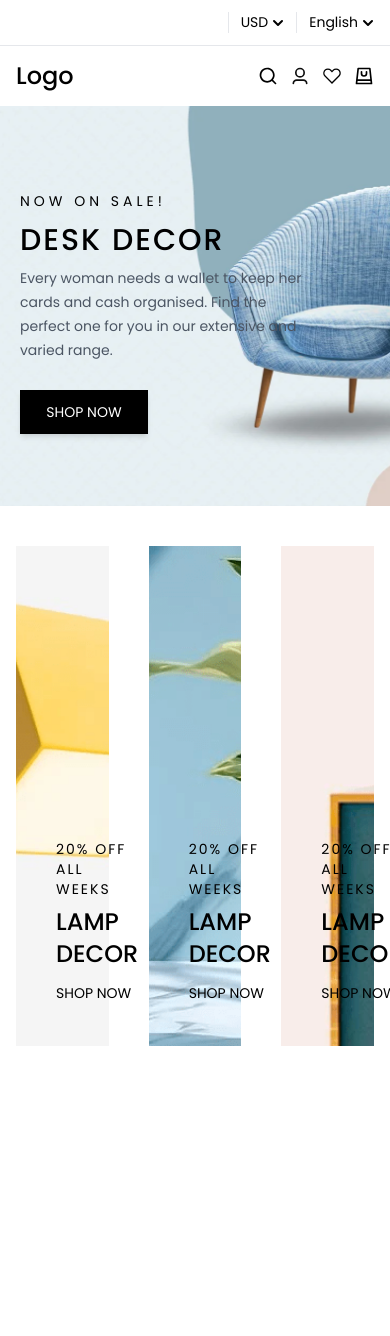
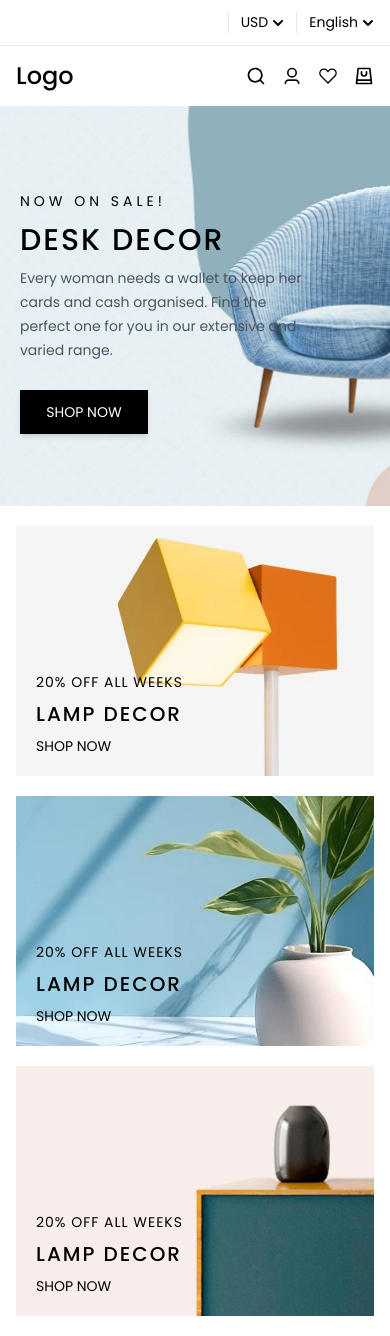
Before and after one commit to yourCode-jd/02, a Next.js app in the folder furniture/: page / in a window 390 px wide. Before the commit the page ends 1086 px from the top, so only its background shows below. Built offline with nearby package versions, Linux system fonts and the light colour scheme.

Commit message:
category section design with responsive

```diff
--- a/furniture/src/app/globals.css
+++ b/furniture/src/app/globals.css
@@ -27,4 +27,8 @@ body {
   .main-heading {
     @apply text-3xl md:text-5xl my-2 sm:my-4 font-medium tracking-[2px] sm:tracking-[8px] text-black;
   }
+
+  .overlay {
+    @apply after:content-[''] after:absolute after:top-0 after:left-0 after:w-full after:h-full after:bg-black after:opacity-10 after:z-0
+  }
 }
--- a/furniture/src/components/Category/CategoryData.tsx
+++ b/furniture/src/components/Category/CategoryData.tsx
@@ -3,16 +3,16 @@ import Image from 'next/image'
 
 function CategoryData(props) {
     return (
-        <div className="text-black text-3xl flex items-center justify-center relative h-[500px]">
+        <div className="text-black text-3xl flex items-center justify-center relative xl:h-[500px] md:h-[300px] h-[250px]">
             <Image src={props.src}
                 width={1920}
                 height={800}
                 alt='banner slide'
-                className="w-full h-full object-cover"
+                className="w-full h-full object-cover hover:animate-scale"
             />
-            <div className="absolute left-10 bottom-10">
-                <span className="text-sm tracking-[2px] inline-block uppercase">20% OFF ALL WEEKS</span>
-                <h3 className="text-2xl text-black font-medium uppercase mt-1">LAMP DECOR</h3>
+            <div className="absolute left-5 lg:left-10 bottom-5 lg:bottom-10 leading-[0] z-[1]">
+                <span className="text-sm tracking-[1px] inline-block uppercase">20% OFF ALL WEEKS</span>
+                <h3 className="text-xl lg:text-2xl text-black font-medium uppercase my-2 tracking-[2px]">LAMP DECOR</h3>
                 <a href="" className="inline-block text-sm text-black">SHOP NOW</a>
             </div>
         </div>
--- a/furniture/src/components/Category/CategoryLayout.tsx
+++ b/furniture/src/components/Category/CategoryLayout.tsx
@@ -5,10 +5,10 @@ import CategoryData from './CategoryData'
 function CategoryLayout() {
     return (
         <div className="container_large">
-            <ul className='flex gap-10 py-10'>
-                <li className="flex-1"><CategoryData src={"/lamp.png"} /></li>
-                <li className="flex-1"><CategoryData src={"/plants.png"} /></li>
-                <li className="flex-1"><CategoryData src={"/cabinet.png"} /></li>
+            <ul className='flex flex-wrap gap-5 xl:gap-10 py-5 xl:py-10'>
+                <li className="relative lg:flex-1 flex-auto overflow-hidden"><CategoryData src={"/lamp.png"} /></li>
+                <li className="relative lg:flex-1 flex-auto overflow-hidden"><CategoryData src={"/plants.png"} /></li>
+                <li className="relative lg:flex-1 flex-auto overflow-hidden"><CategoryData src={"/cabinet.png"} /></li>
             </ul>
         </div >
     )
--- a/furniture/src/components/Layouts/Header.jsx
+++ b/furniture/src/components/Layouts/Header.jsx
@@ -10,7 +10,7 @@ function Header() {
         <div className="text-black text-center text-2xl sm:text-3xl capitalize font-medium leading-normal">
           logo
         </div>
-        <ul className=" hidden md:flex xl:ml-20 ml-10 mr-auto items-center gap-6 md:gap-12">
+        <ul className=" hidden md:flex xl:ml-20 ml-10 mr-auto items-center gap-6 md:gap-10 lg:gap-12">
           {navLinks.map((link) => (
             <Link
               className=" flex items-center uppercase text-[12px] font-medium"
@@ -22,7 +22,7 @@ function Header() {
             </Link>
           ))}
         </ul>
-        <div className="flex items-center gap-3">
+        <div className="flex items-center gap-4 ">
           {searchIcon}
           {login}
           {wishlist}
--- a/furniture/tailwind.config.js
+++ b/furniture/tailwind.config.js
@@ -1,18 +1,26 @@
 /** @type {import('tailwindcss').Config} */
 module.exports = {
   content: [
-    './src/pages/**/*.{js,ts,jsx,tsx,mdx}',
-    './src/components/**/*.{js,ts,jsx,tsx,mdx}',
-    './src/app/**/*.{js,ts,jsx,tsx,mdx}',
+    "./src/pages/**/*.{js,ts,jsx,tsx,mdx}",
+    "./src/components/**/*.{js,ts,jsx,tsx,mdx}",
+    "./src/app/**/*.{js,ts,jsx,tsx,mdx}",
   ],
   theme: {
     extend: {
       backgroundImage: {
-        'gradient-radial': 'radial-gradient(var(--tw-gradient-stops))',
-        'gradient-conic':
-          'conic-gradient(from 180deg at 50% 50%, var(--tw-gradient-stops))',
+        "gradient-radial": "radial-gradient(var(--tw-gradient-stops))",
+        "gradient-conic":
+          "conic-gradient(from 180deg at 50% 50%, var(--tw-gradient-stops))",
+      },
+      animation: {
+        scale: "scale 1s ease-out",
+      },
+      keyframes: {
+        scale: {
+          "75%, 100%": { transform: "scale(1.2)" },
+        },
       },
     },
   },
   plugins: [],
-}
+};
```
